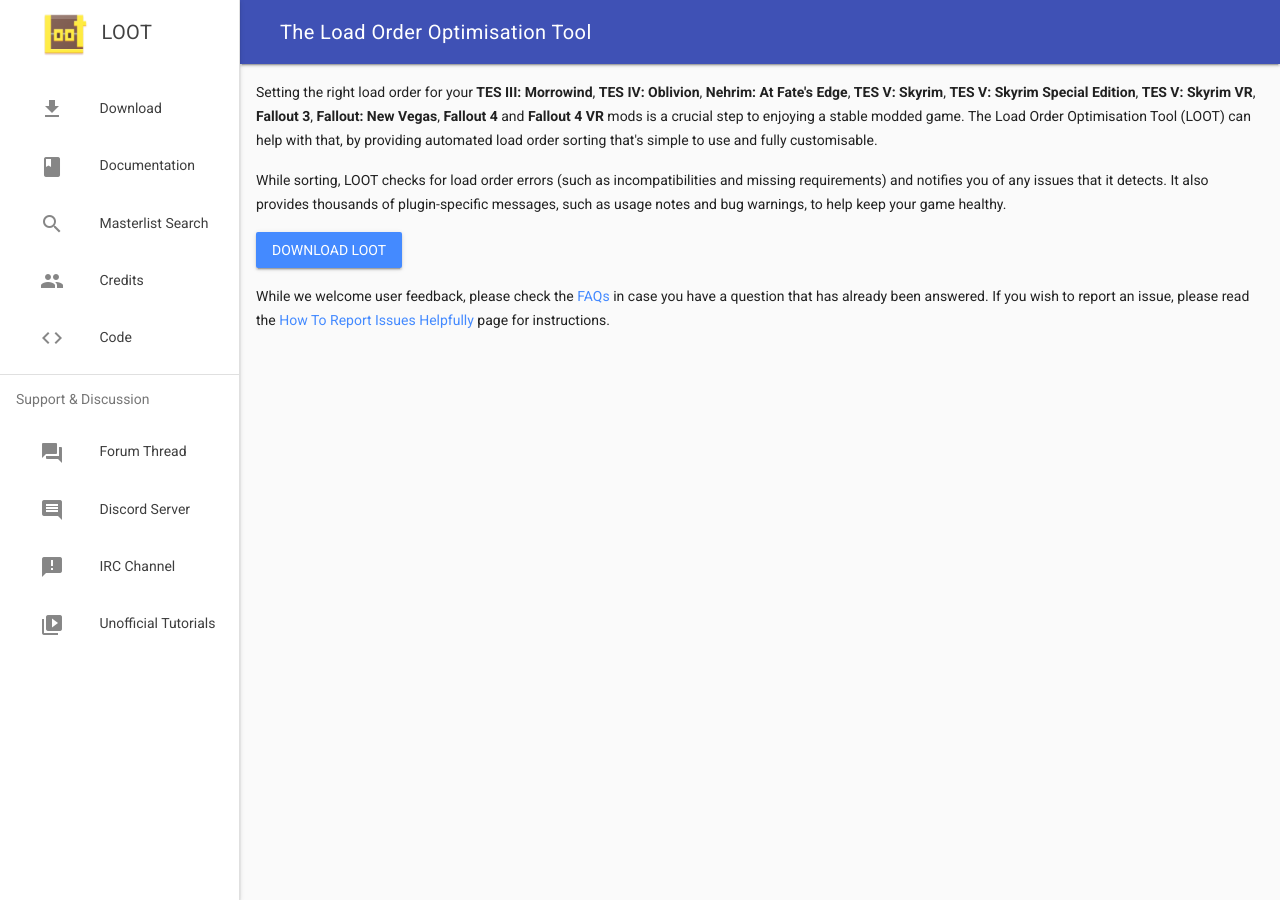
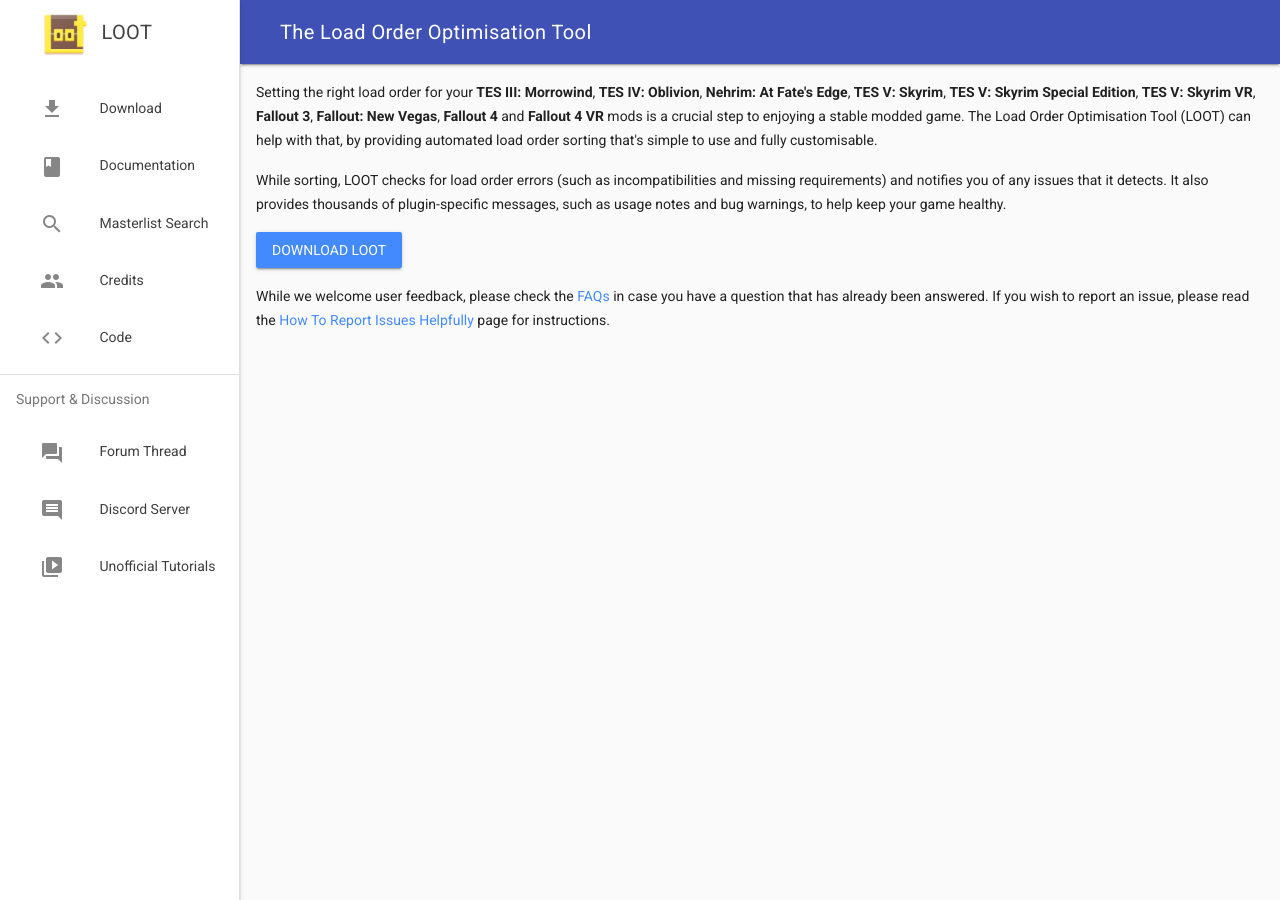
Before and after one commit to loot/loot.github.io, a Jekyll site: the page built from index.html, in a window 1280 px wide. Built offline with Jekyll 4.4.1, drawn with Linux system fonts in a browser that asks for light colours; nearby versions of some CDN libraries.

Commit message:
Remove mentioning of IRC Channel

```diff
--- a/_layouts/page.html
+++ b/_layouts/page.html
@@ -50,10 +50,6 @@
                     <i class="material-icons">comment</i>
                     <span>Discord Server</span>
                 </a>
-                <a class="mdl-navigation__link mdl-navigation__link--icon" href="https://webchat.freenode.net/?channels=%23loot" target="_blank">
-                    <i class="material-icons">announcement</i>
-                    <span>IRC Channel</span>
-                </a>
                 <a class="mdl-navigation__link mdl-navigation__link--icon" href="/tutorials/">
                     <i class="material-icons">video_library</i>
                     <span>Unofficial Tutorials</span>
```
